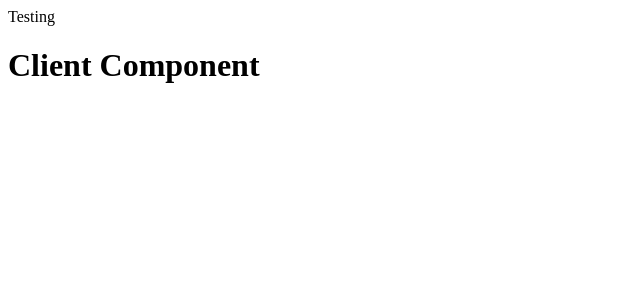
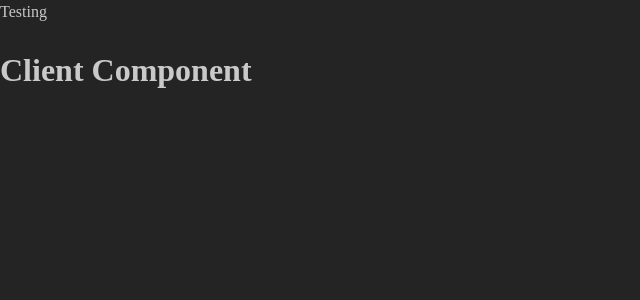
Before and after one commit to joncoronel/testing-mantine-7, a Next.js app: page / in a window 1280 px wide. Shown: the top 300 px of the page, without its empty margins (0-640 px from the left). Built offline with nearby package versions, Linux system fonts and the light colour scheme.

Commit message:
added mantine provider

```diff
--- a/app/components/ClientComponent.js
+++ b/app/components/ClientComponent.js
@@ -3,7 +3,7 @@
 import { useRouter } from "next/navigation";
 
 export default function ClientComponent() {
-  const router = useRouter();
+
   return (
     <div>
       <h1>Client Component</h1>
--- a/app/layout.tsx
+++ b/app/layout.tsx
@@ -1,9 +1,44 @@
 import React from "react";
+
+import "@mantine/core/styles/global.css";
+import "@mantine/core/styles/UnstyledButton.css";
+import "@mantine/core/styles/Button.css";
+import "@mantine/core/styles/Paper.css";
+import "@mantine/core/styles/Card.css";
+import "@mantine/core/styles/Text.css";
+import "@mantine/core/styles/Group.css";
+import "@mantine/core/styles/InlineInput.css";
+import "@mantine/core/styles/Input.css";
+import "@mantine/core/styles/ActionIcon.css";
+import "@mantine/core/styles/Tooltip.css";
+import "@mantine/core/styles/Stepper.css";
+import "@mantine/core/styles/Popover.css";
+import "@mantine/core/styles/Combobox.css";
+import "@mantine/core/styles/ScrollArea.css";
+import "@mantine/core/styles/Switch.css";
+import "@mantine/core/styles/ModalBase.css";
+import "@mantine/core/styles/Modal.css";
+
+import { MantineProvider, ColorSchemeScript } from "@mantine/core";
 
 export default function RootLayout({ children }: { children: any }) {
   return (
     <html lang="en">
-      <body>{children}</body>
+      <head>
+        <ColorSchemeScript defaultColorScheme="dark" />
+      </head>
+      <body id="body">
+        <MantineProvider
+          defaultColorScheme="dark"
+          theme={{
+            fontFamily: "var(--font-best)",
+          }}
+        >
+          {children}
+        </MantineProvider>
+      </body>
     </html>
   );
 }
+
+export const runtime = "edge";
--- a/app/page.tsx
+++ b/app/page.tsx
@@ -8,5 +8,3 @@ export default function HomePage() {
     </div>
   );
 }
-
-export const runtime = "edge";
--- a/next.config.js
+++ b/next.config.js
@@ -1,7 +1,7 @@
 /** @type {import('next').NextConfig} */
 const nextConfig = {
   reactStrictMode: true,
-  swcMinify: true,
+
 }
 
 module.exports = nextConfig
--- a/package.json
+++ b/package.json
@@ -9,6 +9,8 @@
     "lint": "next lint"
   },
   "dependencies": {
+    "@mantine/core": "^7.0.2",
+    "@mantine/hooks": "^7.0.2",
     "dayjs": "^1.11.10",
     "next": "^13.5.3",
     "react": "18.2.0",
```
Also changed, not shown: 2 other files (tests, documents, lock files or other folders).
